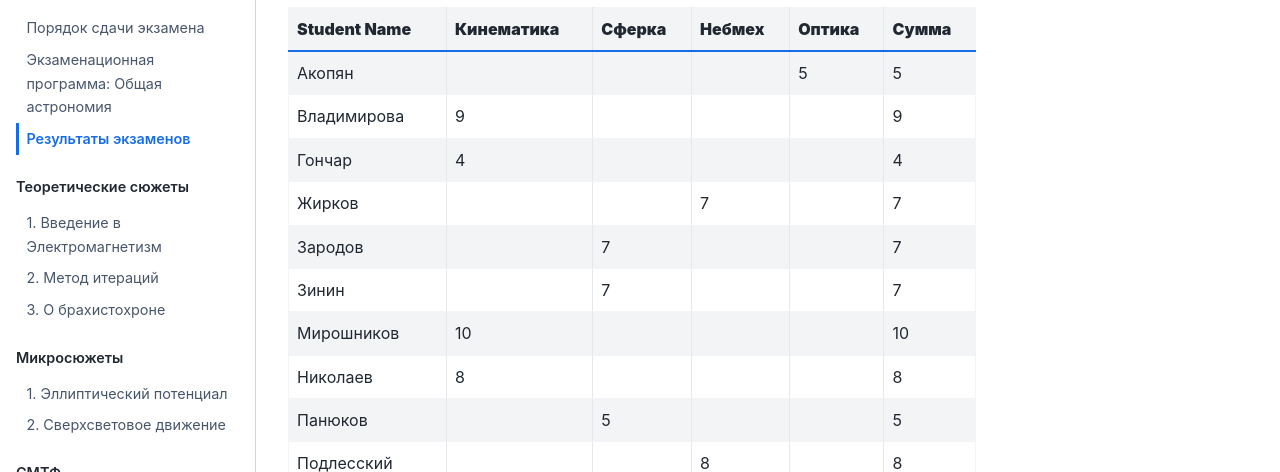
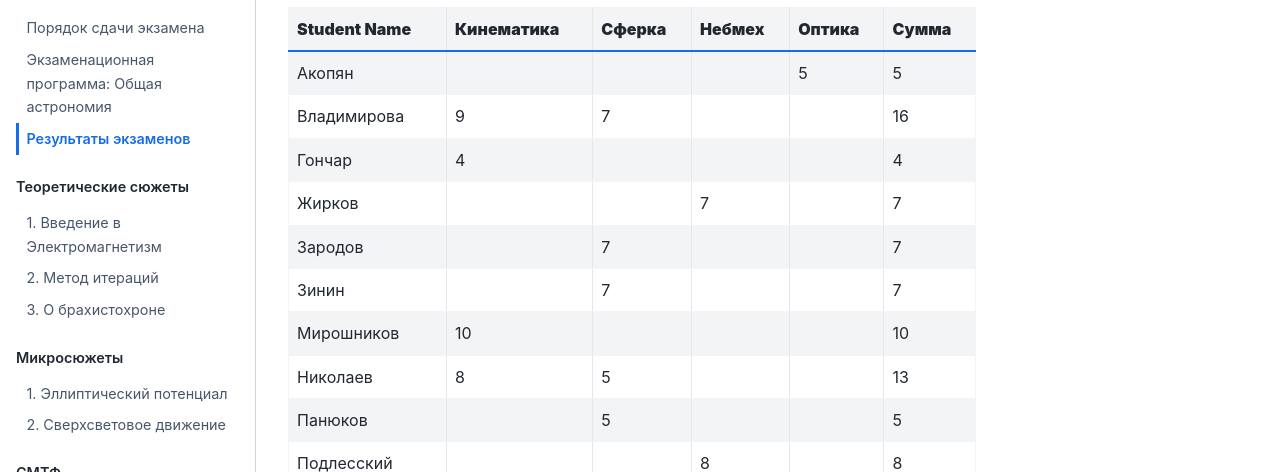
Before and after one commit to FedorovVS/astroclub, a Jupyter Book: the page built from chapters/teormin/results.md, in a window 1280 px wide and 1026 px high. Shown: the part 303-775 px from the top of the window. Built offline with Jupyter Book 1.0.4 settings and Sphinx 7.4.7 and the Sphinx Book theme 1.1.4, drawn with Linux system fonts in a browser that asks for light colours; pages that are not in the unit, such as notebooks, are missing from menus; comment, search, counter and statistics services are not loaded.

Commit message:
Update results.md

```diff
--- a/chapters/teormin/results.md
+++ b/chapters/teormin/results.md
@@ -9,13 +9,13 @@
 | **Student Name**   | **Кинематика** | **Сферка** | **Небмех** | **Оптика** | **Сумма** |
 |---------------------|----------|-------------|-------------|-------------|-----------------|
 | Акопян           |             |           |           |      5           |       5          |
-| Владимирова   |        9        |           |           |                 |        9       |
+| Владимирова   |        9        |     7      |           |                 |        16       |
 | Гончар       |       4          |           |           |                 |       4        |
 | Жирков        |                |           |       7    |                |          7      |
 | Зародов       |                  |     7      |           |                 |       7       |
 | Зинин      |                   |      7     |           |                 |        7       |
 |    Мирошников      |    10       |           |           |                 |         10       |
-|  Николаев           |   8        |             |             |             |         8      |
+|  Николаев           |   8        |     5        |             |             |         13      |
 | Панюков           |            |      5      |            |                |       5         |
 | Подлесский      |              |              |     8      |                |        8         |
 
```
